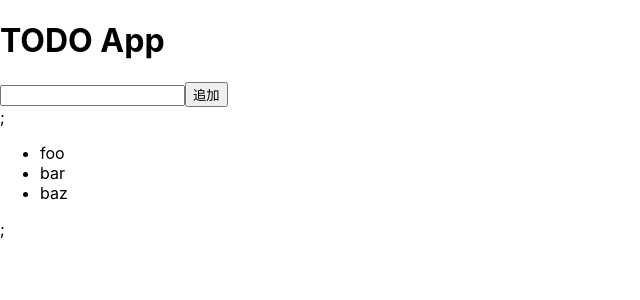
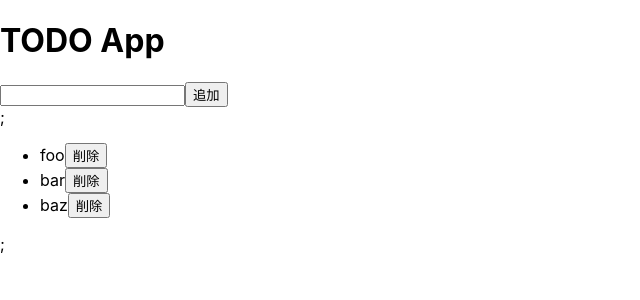
Before and after one commit to Getsu/react-todoapp, a React (Create React App) app: page / in a window 1280 px wide. Shown: the top 300 px of the page, without its empty margins (0-640 px from the left). Built offline with nearby package versions, Linux system fonts and the light colour scheme.

Commit message:
add delete function

```diff
--- a/src/components/ItemInput/index.tsx
+++ b/src/components/ItemInput/index.tsx
@@ -22,7 +22,7 @@ export const ItemInput: React.FC<Props> = ({ setTodoList, todoList }) => {
       text: inputValue
     }
 
-    setTodoList([newItem, ...todoList]);
+    setTodoList([...todoList, newItem]);
     setInputValue("");
   }
 
@@ -31,7 +31,7 @@ export const ItemInput: React.FC<Props> = ({ setTodoList, todoList }) => {
 
     <div className="inputForm">
       <input
-        type="tet"
+        type="text"
         className="input"
         value={inputValue}
         onChange={handleInputChange}
--- a/src/components/TodoItem/index.tsx
+++ b/src/components/TodoItem/index.tsx
@@ -1,11 +1,19 @@
 
 import React from "react";
+import { ListValue } from "../Todo/Types";
 
 type Props = {
-  key: number;
-  text: string;
+  item: ListValue;
+  handleDelete: (value: ListValue) => void;
 }
 
-export const TodoItem: React.FC<Props> = (value: {key: number, text: string}): JSX.Element => {
-  return <li>{value.text}</li>;
+export const TodoItem: React.FC<Props> = ({item, handleDelete}): JSX.Element => {
+  return (
+    <li>
+      <span>{item.text}</span>
+      <button
+        onClick={() => handleDelete(item)}
+        className="button_delete">削除</button>
+    </li>
+  );
 };
--- a/src/components/TodoList/index.tsx
+++ b/src/components/TodoList/index.tsx
@@ -9,11 +9,21 @@ type Props = {
 
 export const TodoList: React.FC<Props> = ({ todoList, setTodoList }): JSX.Element => {
 
+  const handleDelete = (item: ListValue) => {
+    setTodoList(prev => prev.filter(t =>
+      t.id !== item.id
+    ));
+  }
+
   return (
     <ul>
       {
         todoList.map((value: ListValue) => {
-          return <TodoItem key={value.id} text={value.text} />;
+          return <TodoItem
+            key={value.id}
+            item={value}
+            handleDelete={handleDelete}
+          />;
         })}
     </ul>
   )
```
Also changed, not shown: 1 other file (tests, documents, lock files or other folders).
